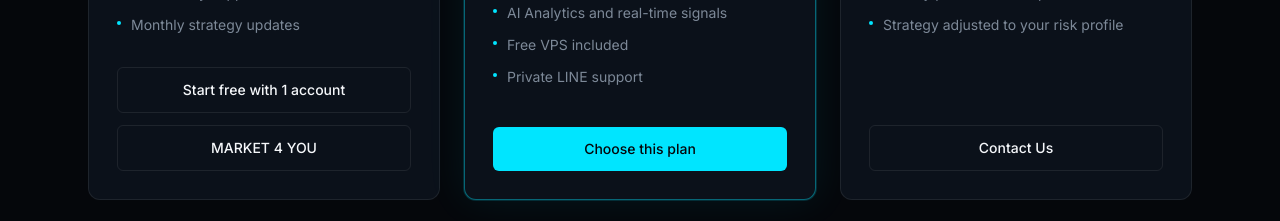
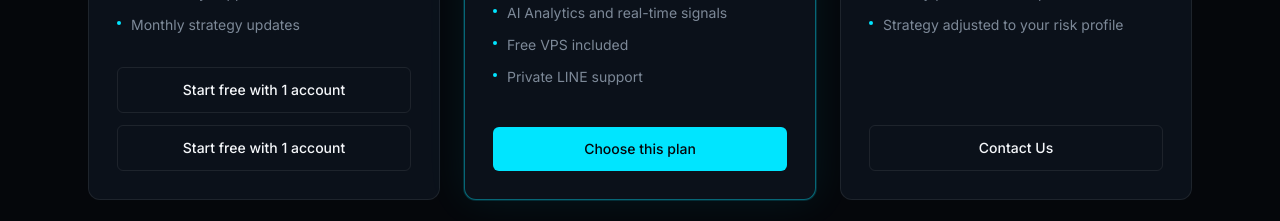
Before and after one commit to yuttanafx/pichaifx, a Next.js app: page / in a window 1280 px wide. Shown: the part 6300-6521 px from the top of the page. Built offline with nearby package versions, Linux system fonts and the light colour scheme; no server answers.

Commit message:
Update Pricing.tsx

```diff
--- a/components/Pricing.tsx
+++ b/components/Pricing.tsx
@@ -83,7 +83,7 @@ export default function Pricing() {
                     rel="noopener noreferrer sponsored"
                     className="mt-3 rounded-md border border-line py-3 text-center text-sm font-medium text-paper transition-transform hover:scale-[1.02] hover:border-cyan/40"
                   >
-                    MARKET 4 YOU
+                    {p.cta}
                   </a>
                 )}
               </div>
```
